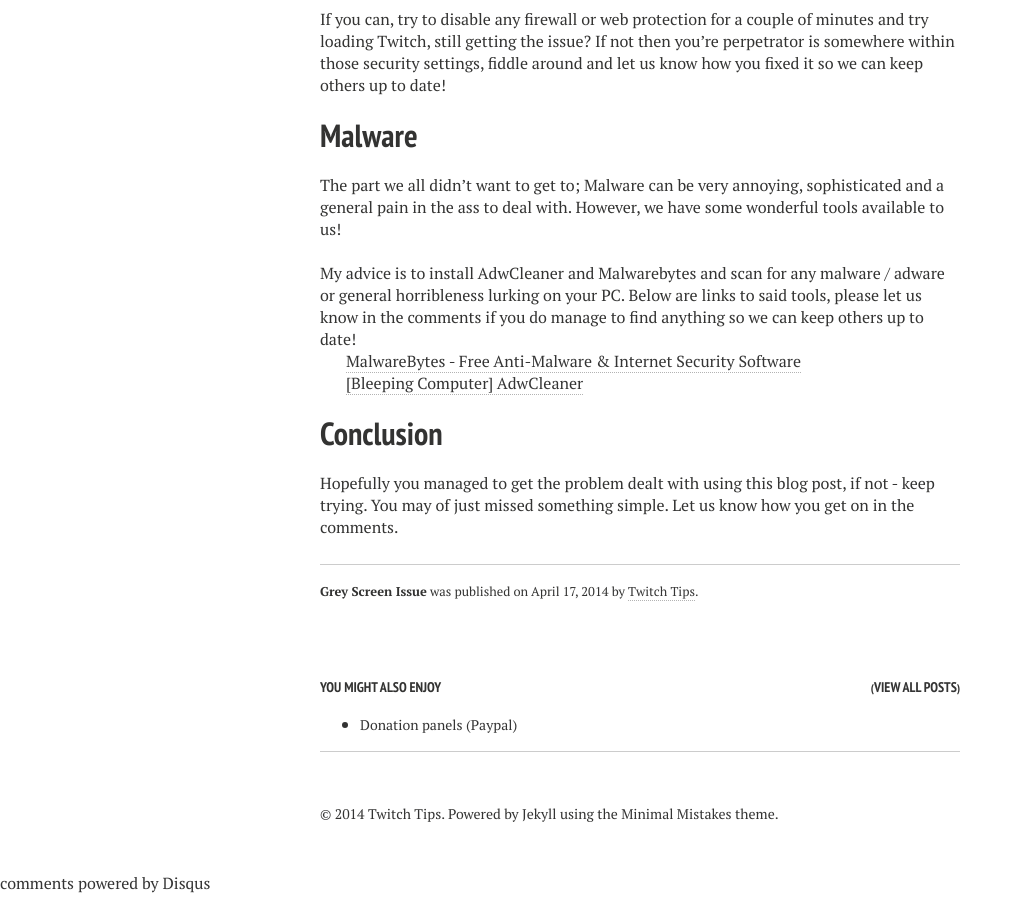
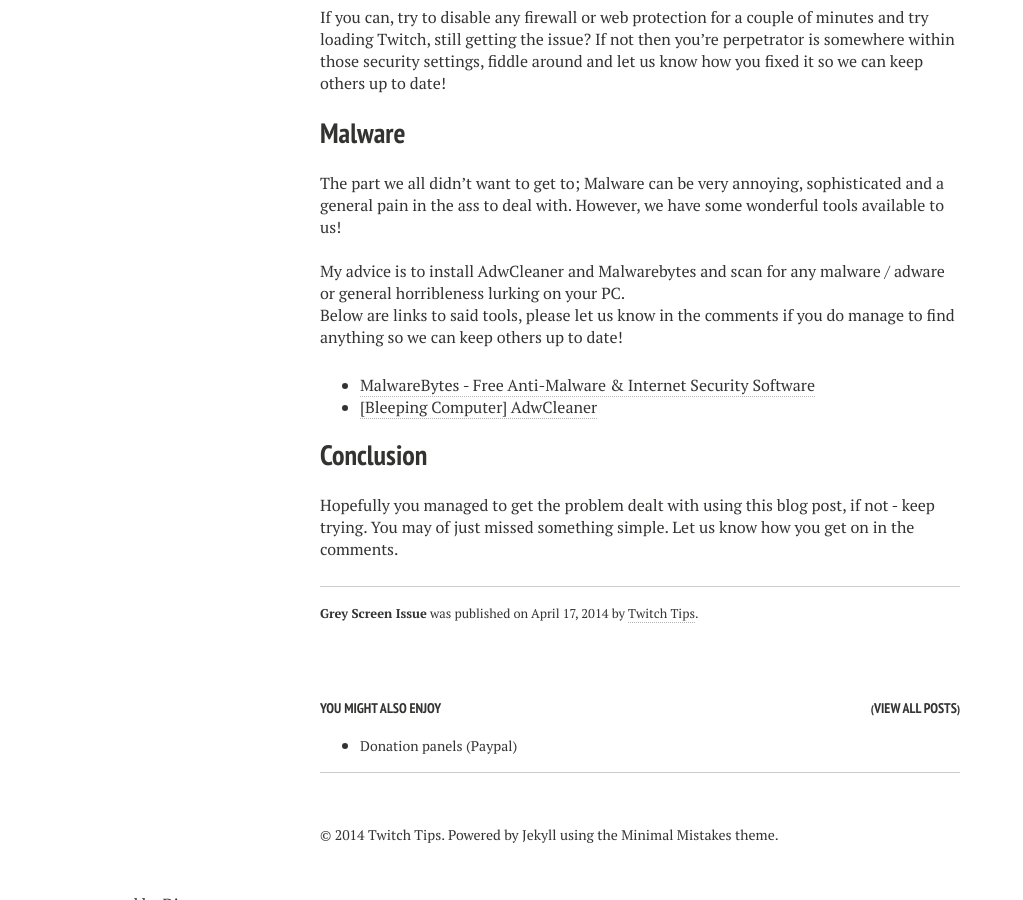
Before and after one commit to SolidPIPe/twitchtips, a Jekyll site: the page built from _posts/2014-04-17-grey-screen.md, in a window 1280 px wide and 900 px high, scrolled down 1896 px. Shown: the whole window, without its empty margins (0-1023 px from the left). Built offline with Jekyll 4.4.1, drawn with Linux system fonts in a browser that asks for light colours; nearby versions of some CDN libraries; comment, search, counter and statistics services are not loaded; some of the changed text lies outside the part shown.

```diff
--- a/_posts/2014-04-17-grey-screen.md
+++ b/_posts/2014-04-17-grey-screen.md
@@ -40,21 +40,21 @@ Once you've made sure JavaScript is enabled on your browser and you're still get
 <br>Now try to load Twitch again, if it works you can begin to enable extensions one by one until you find the one that is causing the issue and remove it from your installed extensions.
 <br>**Still not working, lets move onto anti-virus / security software potentially blocking JS from being executed etc**
 
-# Anti-Virus / Security Software
+## Anti-Virus / Security Software
 
 <br>There's hundreds of anti-virus and security software programs out there so it's practically impossible for me to list every single one with detailed instructions on what to do.
 <br>Simply, you're looking for browser, network or web protection that allows you to configure the level of security the software will attempt to abide by.
 <br>If you can, try to disable any firewall or web protection for a couple of minutes and try loading Twitch, still getting the issue? If not then you're perpetrator is somewhere within those security settings, fiddle around and let us know how you fixed it so we can keep others up to date!
 
-# Malware
+## Malware
 
 The part we all didn't want to get to; Malware can be very annoying, sophisticated and a general pain in the ass to deal with. However, we have some wonderful tools available to us!
-<br>My advice is to install AdwCleaner and Malwarebytes and scan for any malware / adware or general horribleness lurking on your PC. Below are links to said tools, please let us know in the comments if you do manage to find anything so we can keep others up to date!
+<br>My advice is to install AdwCleaner and Malwarebytes and scan for any malware / adware or general horribleness lurking on your PC.
+Below are links to said tools, please let us know in the comments if you do manage to find anything so we can keep others up to date!
 
-[MalwareBytes - Free Anti-Malware & Internet Security Software](https://www.malwarebytes.org/)
+* [MalwareBytes - Free Anti-Malware & Internet Security Software](https://www.malwarebytes.org/)
+* [[Bleeping Computer] AdwCleaner](http://www.bleepingcomputer.com/download/adwcleaner/)
 
-[[Bleeping Computer] AdwCleaner](http://www.bleepingcomputer.com/download/adwcleaner/)
-
-# Conclusion
+## Conclusion
 
 Hopefully you managed to get the problem dealt with using this blog post, if not - keep trying. You may of just missed something simple. Let us know how you get on in the comments.
```
Also changed, not shown: other parts of _posts/2014-04-17-grey-screen.md (+10 -10 lines).
